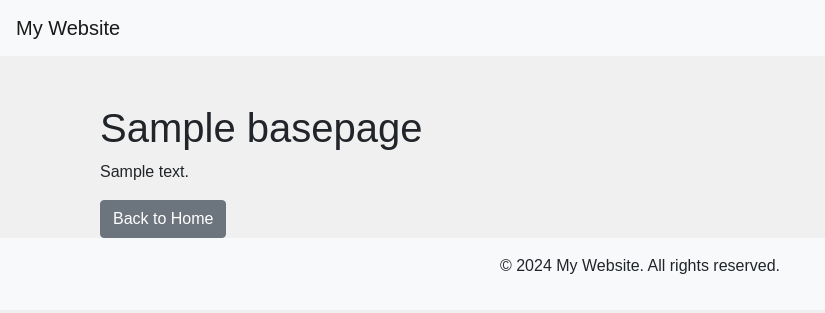
After one commit to niteusmail/niteus-web, a Django app: a page that uses niteus/blog/templates/blog/base.html in a window 1280 px wide. The commit adds this page. Shown: the top 313 px of the page, without its empty margins (0-825 px from the left). Run offline with Django 5.2, Linux system fonts and the light colour scheme; tables that the repository leaves empty hold one stand-in row (values such as "Sample post"); some libraries are stand-ins or nearby versions.

Commit message:
Add base page model and update menu integration

```diff
--- a/niteus/blog/admin.py
+++ b/niteus/blog/admin.py
@@ -1,6 +1,7 @@
 from django.contrib import admin
 from .models import Article
 from .models import Menu, MenuItem
+from .models import Article, Menu, MenuItem, BasePage
 
 class MenuItemInline(admin.TabularInline):
     model = MenuItem
@@ -12,3 +13,4 @@ class MenuAdmin(admin.ModelAdmin):
 admin.site.register(Menu, MenuAdmin)
 admin.site.register(MenuItem)
 admin.site.register(Article)
+admin.site.register(BasePage)
--- a/niteus/blog/models.py
+++ b/niteus/blog/models.py
@@ -1,14 +1,4 @@
 from django.db import models
-
-
-class Article(models.Model):
-    title = models.CharField(max_length=200)
-    text = models.TextField()
-    image = models.ImageField(upload_to='images/')
-
-    def __str__(self):
-        return self.title
-
 
 class Menu(models.Model):
     name = models.CharField(max_length=100)
@@ -19,7 +9,24 @@ class Menu(models.Model):
 class MenuItem(models.Model):
     menu = models.ForeignKey(Menu, on_delete=models.CASCADE, related_name='items')
     name = models.CharField(max_length=100)
-    url = models.CharField(max_length=200)
+    url = models.CharField(max_length=200, blank=True, null=True)
+    page = models.ForeignKey('BasePage', on_delete=models.SET_NULL, null=True, blank=True)
 
     def __str__(self):
         return self.name
+
+class Article(models.Model):
+    title = models.CharField(max_length=200)
+    text = models.TextField()
+    image = models.ImageField(upload_to='images/', blank=True, null=True)
+
+    def __str__(self):
+        return self.title
+
+class BasePage(models.Model):
+    title = models.CharField(max_length=200)
+    slug = models.SlugField(unique=True)
+    content = models.TextField()
+
+    def __str__(self):
+        return self.title
--- a/niteus/blog/templates/blog/base.html
+++ b/niteus/blog/templates/blog/base.html
@@ -10,7 +10,7 @@
 </head>
 <body>
     <header class="navbar navbar-expand-lg navbar-light bg-light">
-        <a class="navbar-brand" href="#">My Website</a>
+        <a class="navbar-brand" href="{% url 'home' %}">My Website</a>
         <button class="navbar-toggler" type="button" data-toggle="collapse" data-target="#navbarNav" aria-controls="navbarNav" aria-expanded="false" aria-label="Toggle navigation">
             <span class="navbar-toggler-icon"></span>
         </button>
@@ -23,7 +23,11 @@
                         </a>
                         <div class="dropdown-menu" aria-labelledby="navbarDropdown">
                             {% for item in menu.items.all %}
-                                <a class="dropdown-item" href="{{ item.url }}">{{ item.name }}</a>
+                                {% if item.page %}
+                                    <a class="dropdown-item" href="{% url 'base_page_detail' item.page.slug %}">{{ item.name }}</a>
+                                {% else %}
+                                    <a class="dropdown-item" href="{{ item.url }}">{{ item.name }}</a>
+                                {% endif %}
                             {% endfor %}
                         </div>
                     </li>
--- /dev/null
+++ b/niteus/blog/templates/blog/base_page_detail.html
@@ -0,0 +1,11 @@
+{% extends 'blog/base.html' %}
+
+{% block title %}{{ page.title }}{% endblock %}
+
+{% block content %}
+<div class="container mt-5">
+    <h1>{{ page.title }}</h1>
+    <p>{{ page.content }}</p>
+    <a href="{% url 'home' %}" class="btn btn-secondary">Back to Home</a>
+</div>
+{% endblock %}
--- a/niteus/blog/views.py
+++ b/niteus/blog/views.py
@@ -4,10 +4,7 @@ from .models import Menu
 from .models import Article
 from .models import Article, Menu
 from django.shortcuts import render, get_object_or_404
-
-def menu_view(request):
-    menus = Menu.objects.all()
-    return render(request, 'menu.html', {'menus': menus})
+from .models import Article, Menu, BasePage
 
 def home(request):
     articles = Article.objects.all()
@@ -17,3 +14,7 @@ def home(request):
 def article_detail(request, article_id):
     article = get_object_or_404(Article, id=article_id)
     return render(request, 'blog/article_detail.html', {'article': article})
+
+def base_page_detail(request, slug):
+    page = get_object_or_404(BasePage, slug=slug)
+    return render(request, 'blog/base_page_detail.html', {'page': page})
--- a/niteus/niteus/urls.py
+++ b/niteus/niteus/urls.py
@@ -5,6 +5,7 @@ from blog.views import home
 from django.conf import settings
 from django.conf.urls.static import static
 from blog.views import home, article_detail
+from blog.views import home, article_detail, base_page_detail
 
 
 
@@ -12,6 +13,7 @@ urlpatterns = [
     path('admin/', admin.site.urls),
     path('', home, name='home'),
     path('article/<int:article_id>/', article_detail, name='article_detail'),
+    path('<slug:slug>/', base_page_detail, name='base_page_detail'),
 ]
 
 if settings.DEBUG:
```
Also changed, not shown: niteus/blog/migrations/0003_basepage_alter_article_image_alter_menuitem_url_and_more.py (added).
